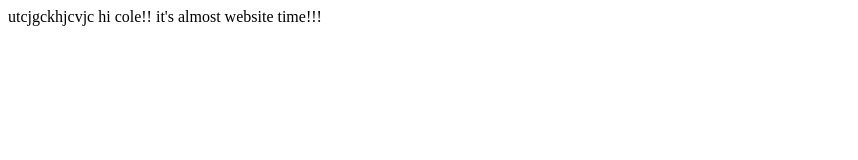
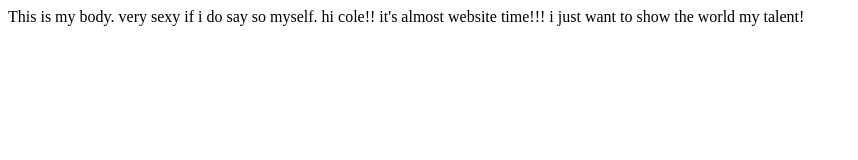
Before and after one commit to johnsonj5/thejackjohnson, a plain HTML site: page index.html in a window 1280 px wide. Shown: the whole page, without its empty margins (0-858 px from the left). Drawn offline with Linux system fonts and the light colour scheme.

Commit message:
Update index.html

```diff
--- a/index.html
+++ b/index.html
@@ -2,11 +2,11 @@
 <html lang="en" dir="ltr">
   <head>
     <meta charset="utf-8">
-    <title></title>
+    <title>This is my title!!</title>
   </head>
   <body>
-utcjgckhjcvjc
+This is my body.  very sexy if i do say so myself.
 
-hi cole!! it's almost website time!!!
+hi cole!! it's almost website time!!!  i just want to show the world my talent!
   </body>
 </html>
```
